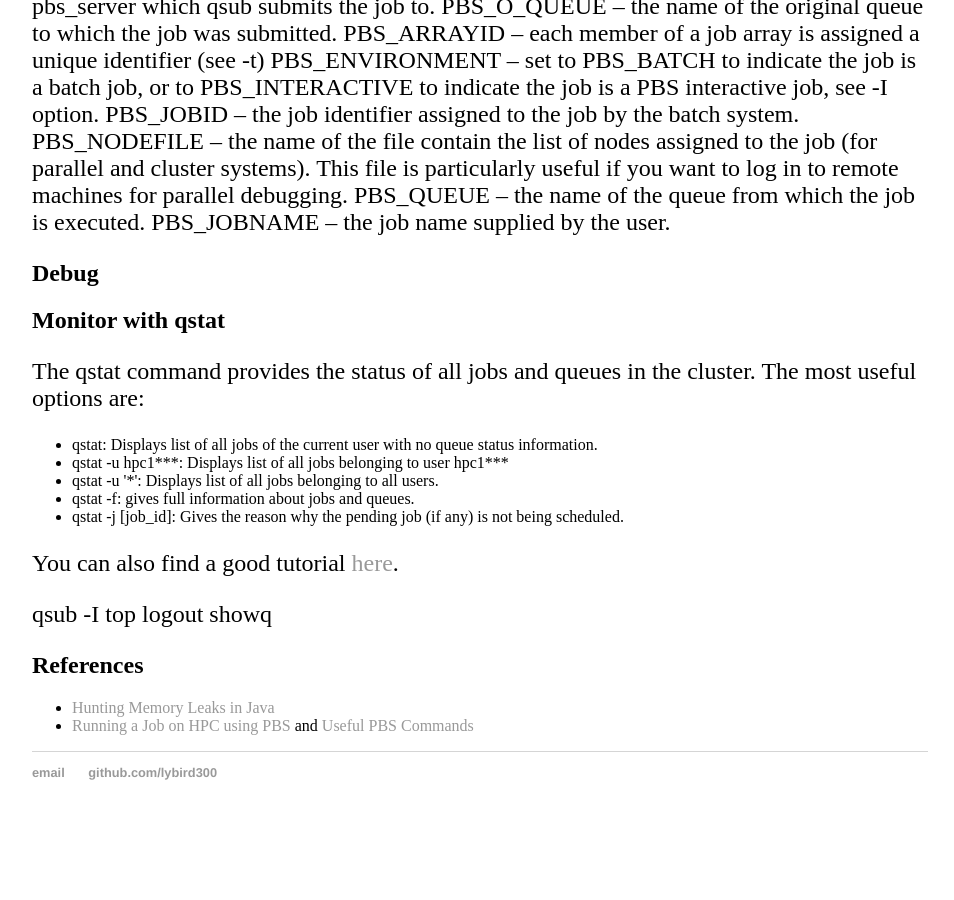
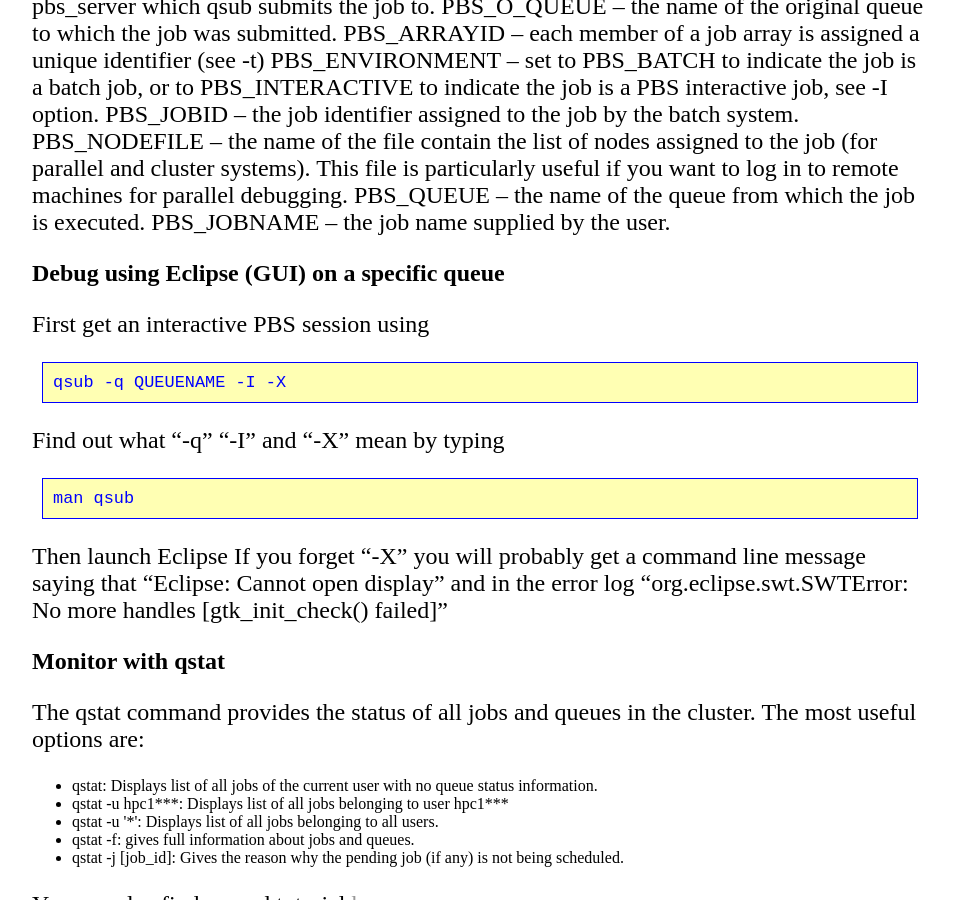
Before and after one commit to lybird300/lybird300.github.io, a Jekyll site: the page built from _posts/2015-6-26-work-with-cluster.md, in a window 1280 px wide and 900 px high, scrolled down 904 px. Shown: the whole window, without its empty margins (160-1114 px from the left). Built offline with Jekyll 4.4.1, drawn with Linux system fonts in a browser that asks for light colours; before the commit the page ends 1744 px from its top, so only the background shows below that.

Commit message:
Update 2015-6-26-work-with-cluster.md

```diff
--- a/_posts/2015-6-26-work-with-cluster.md
+++ b/_posts/2015-6-26-work-with-cluster.md
@@ -35,7 +35,14 @@
 PBS_QUEUE – the name of the queue from which the job is executed.
 PBS_JOBNAME – the job name supplied by the user.
 
-<h2>Debug </h2>
+<h2>Debug using Eclipse (GUI) on a specific queue</h2>
+First get an interactive PBS session using
+<pre><code>qsub -q QUEUENAME -I -X</code></pre>
+Find out what "-q" "-I" and "-X" mean by typing
+<pre><code>man qsub</code></pre>
+Then launch Eclipse
+If you forget "-X" you will probably get a command line message saying that "Eclipse: Cannot open display" and in the error log "org.eclipse.swt.SWTError: No more handles [gtk_init_check() failed]"
+
 <h2>Monitor with qstat</h2>
 The qstat command provides the status of all jobs and queues in the cluster. The most useful options are:
 <ul>
```
